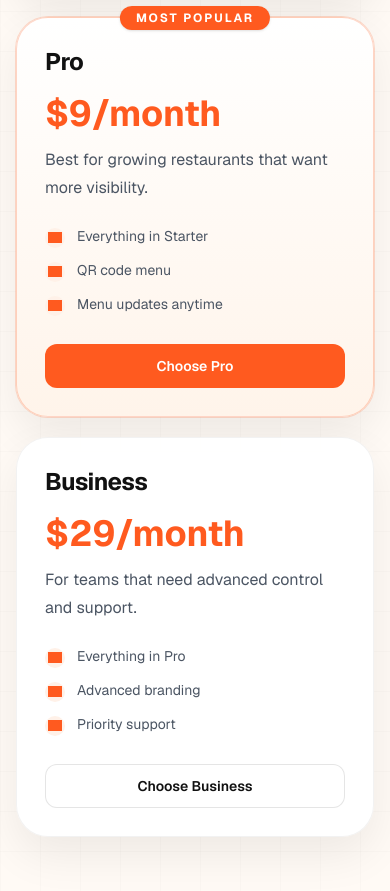
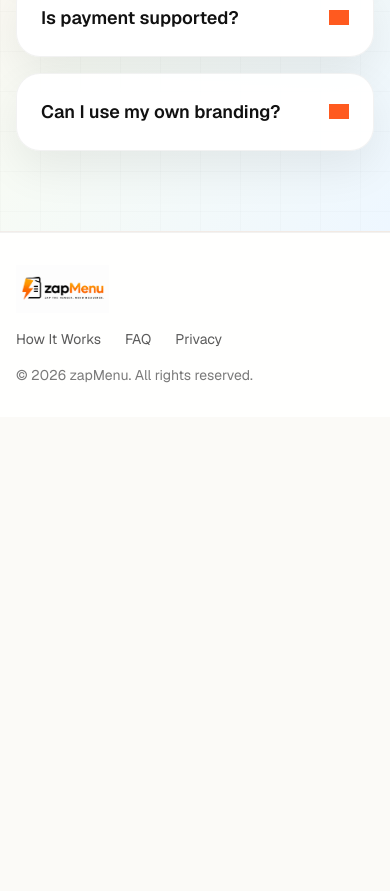
Before and after one commit to NimnaKs/zap-menu, a Next.js app: page / in a window 390 px wide. Shown: the part 9137-10028 px from the top of the page. After the commit the page ends 9554 px from the top, so only its background shows below. Built offline with nearby package versions, Linux system fonts and the light colour scheme; grey boxes are pictures that could not be loaded.

Commit message:
chore: enlarge footer logo and simplify footer

```diff
--- a/app/page.tsx
+++ b/app/page.tsx
@@ -175,6 +175,9 @@ const testimonials = [
   },
 ] as const;
 
+void pricingPlans;
+void testimonials;
+
 const faqs = [
   {
     question: "Do customers need an app?",
@@ -327,8 +330,10 @@ export default function Home() {
           </div>
         </div>
       </section>
-
-      <section className="relative overflow-hidden border-b border-black/5 bg-[linear-gradient(125deg,#fffaf5_0%,#fff6ef_34%,#f7fbf5_62%,#eef7ff_100%)] py-20 sm:py-24">
+      <section
+        id="faq"
+        className="relative overflow-hidden border-b border-black/5 bg-[linear-gradient(125deg,#fffaf5_0%,#fff6ef_34%,#f7fbf5_62%,#eef7ff_100%)] py-20 sm:py-24"
+      >
         <div
           aria-hidden="true"
           className="absolute inset-0 opacity-45 [background-image:linear-gradient(rgba(21,21,21,0.035)_1px,transparent_1px),linear-gradient(90deg,rgba(21,21,21,0.035)_1px,transparent_1px)] [background-size:40px_40px] sm:[background-size:48px_48px]"
@@ -474,7 +479,6 @@ export default function Home() {
           </div>
         </div>
       </section>
-
       <section className="relative overflow-hidden border-b border-black/5 bg-[linear-gradient(125deg,#fffaf5_0%,#fff6ef_34%,#f7fbf5_62%,#eef7ff_100%)] py-20 sm:py-24">
         <div
           aria-hidden="true"
@@ -563,6 +567,7 @@ export default function Home() {
         </div>
       </section>
 
+      {/*
       <section className="relative overflow-hidden border-b border-black/5 bg-[#fffaf5] py-20 sm:py-24">
         <div
           aria-hidden="true"
@@ -632,8 +637,9 @@ export default function Home() {
           </div>
         </div>
       </section>
+      */}
 
-      <section className="relative overflow-hidden border-b border-black/5 bg-[linear-gradient(125deg,#fffaf5_0%,#fff6ef_34%,#f7fbf5_62%,#eef7ff_100%)] py-20 sm:py-24">
+      {/*<section className="relative overflow-hidden border-b border-black/5 bg-[linear-gradient(125deg,#fffaf5_0%,#fff6ef_34%,#f7fbf5_62%,#eef7ff_100%)] py-20 sm:py-24">
         <div
           aria-hidden="true"
           className="absolute inset-0 opacity-45 [background-image:linear-gradient(rgba(21,21,21,0.035)_1px,transparent_1px),linear-gradient(90deg,rgba(21,21,21,0.035)_1px,transparent_1px)] [background-size:40px_40px] sm:[background-size:48px_48px]"
@@ -676,18 +682,18 @@ export default function Home() {
             ))}
           </div>
         </div>
-      </section>
+      </section>*/}
 
-      <section className="relative overflow-hidden bg-[#fffaf5] py-20 sm:py-24">
+      <section className="relative overflow-hidden border-b border-black/5 bg-[linear-gradient(125deg,#fffaf5_0%,#fff6ef_34%,#f7fbf5_62%,#eef7ff_100%)] py-20 sm:py-24">
         <div
           aria-hidden="true"
           className="absolute inset-0 opacity-45 [background-image:linear-gradient(rgba(21,21,21,0.035)_1px,transparent_1px),linear-gradient(90deg,rgba(21,21,21,0.035)_1px,transparent_1px)] [background-size:40px_40px] sm:[background-size:48px_48px]"
         />
 
-        <div className="relative mx-auto max-w-[900px] px-4 sm:px-8 lg:px-10">
+        <div className="relative mx-auto max-w-[1280px] px-4 sm:px-8 lg:px-10">
           <div className="mx-auto max-w-4xl text-center">
             <div className="inline-flex items-center gap-2 rounded-full border border-[#ff5a1f]/15 bg-white px-4 py-2 text-sm font-bold uppercase tracking-[0.18em] text-[#ff5a1f] shadow-sm">
-              <WebIcon name="lucide/help-circle" className="h-4 w-4" />
+              <WebIcon name="lucide/settings-2" className="h-4 w-4" />
               FAQ
             </div>
             <h2 className="mx-auto mt-6 max-w-4xl text-4xl font-bold tracking-tight text-[#111111] sm:text-5xl lg:text-6xl">
@@ -698,11 +704,11 @@ export default function Home() {
             </p>
           </div>
 
-          <div className="mt-12 space-y-4">
+          <div className="mx-auto mt-12 max-w-4xl space-y-4">
             {faqs.map((faq, index) => (
               <details
                 key={faq.question}
-                className="group rounded-[1.5rem] border border-black/5 bg-white/95 p-6 shadow-[0_18px_45px_rgba(17,17,17,0.07)]"
+                className="group rounded-[1.5rem] border border-black/5 bg-white/95 p-6 shadow-[0_18px_45px_rgba(17,17,17,0.07)] transition-all duration-300 open:-translate-y-0.5"
                 open={index === 0}
               >
                 <summary className="flex cursor-pointer list-none items-center justify-between gap-4 text-left text-lg font-semibold text-[#111111]">
@@ -718,6 +724,35 @@ export default function Home() {
           </div>
         </div>
       </section>
+      <footer className="border-t border-black/5 bg-white/90">
+        <div className="mx-auto flex max-w-[1280px] flex-col gap-4 px-4 py-8 text-sm text-[#5b5b5b] sm:px-8 lg:flex-row lg:items-center lg:justify-between lg:px-10">
+          <div className="flex items-center gap-3">
+            <div className="relative h-12 w-40 shrink-0 sm:h-14 sm:w-48">
+              <Image
+                src="/zap-menu-logo.png"
+                alt="ZapMenu"
+                fill
+                sizes="(min-width: 640px) 192px, 160px"
+                className="object-contain object-left"
+              />
+            </div>
+          </div>
+
+          <div className="flex flex-wrap items-center gap-x-6 gap-y-2">
+            <a href="#how-it-works" className="transition-colors hover:text-[#ff5a1f]">
+              How It Works
+            </a>
+            <a href="#faq" className="transition-colors hover:text-[#ff5a1f]">
+              FAQ
+            </a>
+            <a href="#" className="transition-colors hover:text-[#ff5a1f]">
+              Privacy
+            </a>
+          </div>
+
+          <p className="text-[#7a7a7a]">© 2026 zapMenu. All rights reserved.</p>
+        </div>
+      </footer>
     </main>
   );
 }
```
